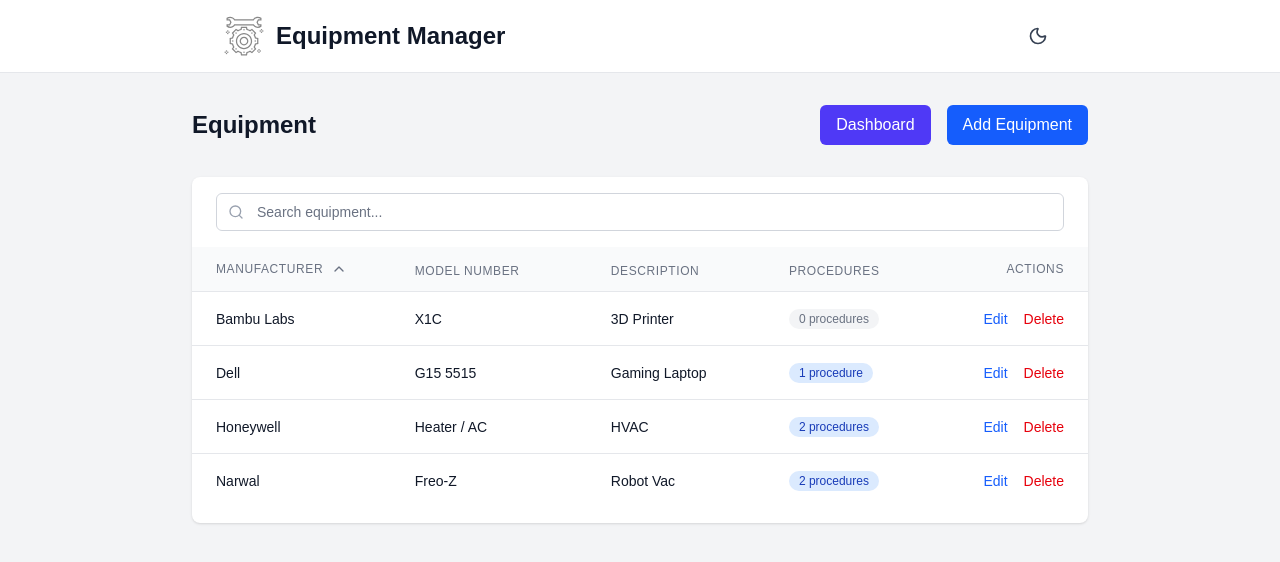
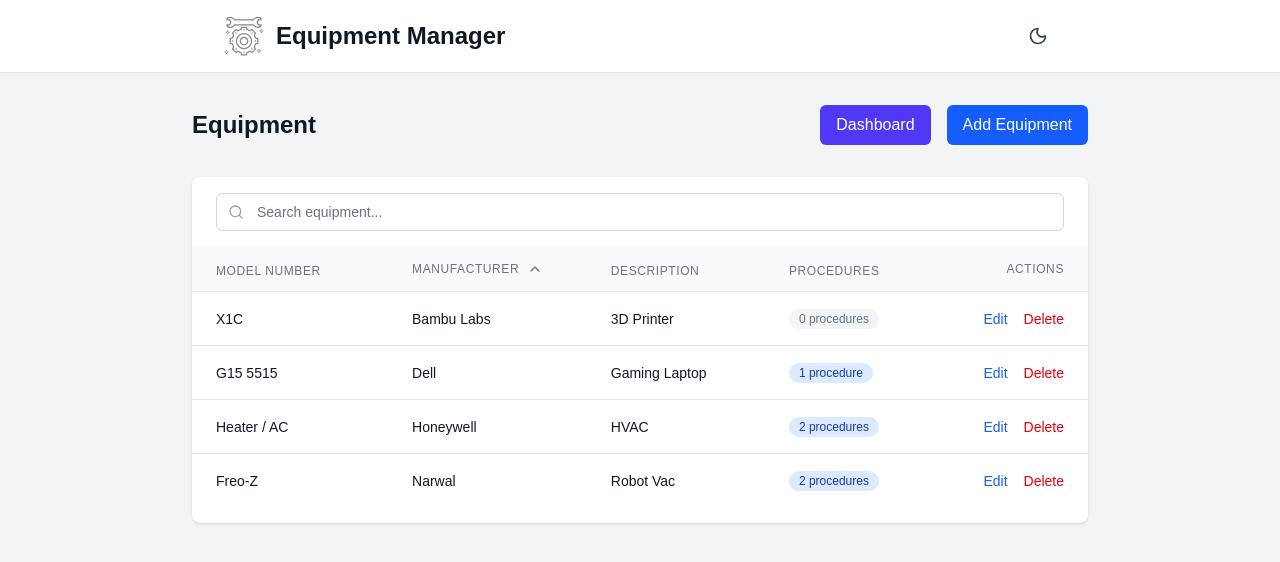
Before and after one commit to paulwoods/equipment, a Next.js app: page / in a window 1280 px wide. Shown: the top 562 px of the page. Built offline with nearby package versions, Linux system fonts and the light colour scheme.

Commit message:
fix(equipment-list): reorder manufacturer and model number columns
- Swapped the positions of manufacturer and model number columns in the table and card views for better consistency.
- Adjusted heading and data display order accordingly.

```diff
--- a/src/components/EquipmentList.tsx
+++ b/src/components/EquipmentList.tsx
@@ -101,15 +101,15 @@
             <tr>
               <th
                   className="px-6 py-3 text-left text-xs font-medium text-gray-500 dark:text-gray-400 uppercase tracking-wider cursor-pointer hover:text-gray-700 dark:hover:text-gray-200"
+                  onClick={() => handleSort('modelNumber')}
+              >
+                Model Number <SortIndicator field="modelNumber" />
+              </th>
+              <th
+                  className="px-6 py-3 text-left text-xs font-medium text-gray-500 dark:text-gray-400 uppercase tracking-wider cursor-pointer hover:text-gray-700 dark:hover:text-gray-200"
                   onClick={() => handleSort('manufacturer')}
               >
                 Manufacturer <SortIndicator field="manufacturer" />
-              </th>
-              <th
-                  className="px-6 py-3 text-left text-xs font-medium text-gray-500 dark:text-gray-400 uppercase tracking-wider cursor-pointer hover:text-gray-700 dark:hover:text-gray-200"
-                  onClick={() => handleSort('modelNumber')}
-              >
-                Model Number <SortIndicator field="modelNumber" />
               </th>
               <th
                   className="px-6 py-3 text-left text-xs font-medium text-gray-500 dark:text-gray-400 uppercase tracking-wider cursor-pointer hover:text-gray-700 dark:hover:text-gray-200"
@@ -129,8 +129,8 @@
             <tbody className="bg-white dark:bg-gray-900 divide-y divide-gray-200 dark:divide-gray-800">
             {filteredAndSortedItems.map((item) => (
                 <tr key={item.id}>
+                  <td className="px-6 py-4 whitespace-nowrap text-sm text-gray-900 dark:text-gray-100">{item.modelNumber}</td>
                   <td className="px-6 py-4 whitespace-nowrap text-sm text-gray-900 dark:text-gray-100">{item.manufacturer}</td>
-                  <td className="px-6 py-4 whitespace-nowrap text-sm text-gray-900 dark:text-gray-100">{item.modelNumber}</td>
                   <td className="px-6 py-4 text-sm text-gray-900 dark:text-gray-100">{item.description}</td>
                   <td className="px-6 py-4 text-sm text-gray-900 dark:text-gray-100">
                     <ProcedureBadge item={item}/>
@@ -161,8 +161,8 @@
               <div key={item.id} className="p-4 space-y-3">
                 <div className="flex justify-between items-start">
                   <div>
-                    <h3 className="text-sm font-bold text-gray-900 dark:text-gray-100">{item.manufacturer}</h3>
-                    <p className="text-sm text-gray-600 dark:text-gray-400">{item.modelNumber}</p>
+                    <h3 className="text-sm font-bold text-gray-900 dark:text-gray-100">{item.modelNumber}</h3>
+                    <p className="text-sm text-gray-600 dark:text-gray-400">{item.manufacturer}</p>
                   </div>
                   <ProcedureBadge item={item}/>
                 </div>
```
